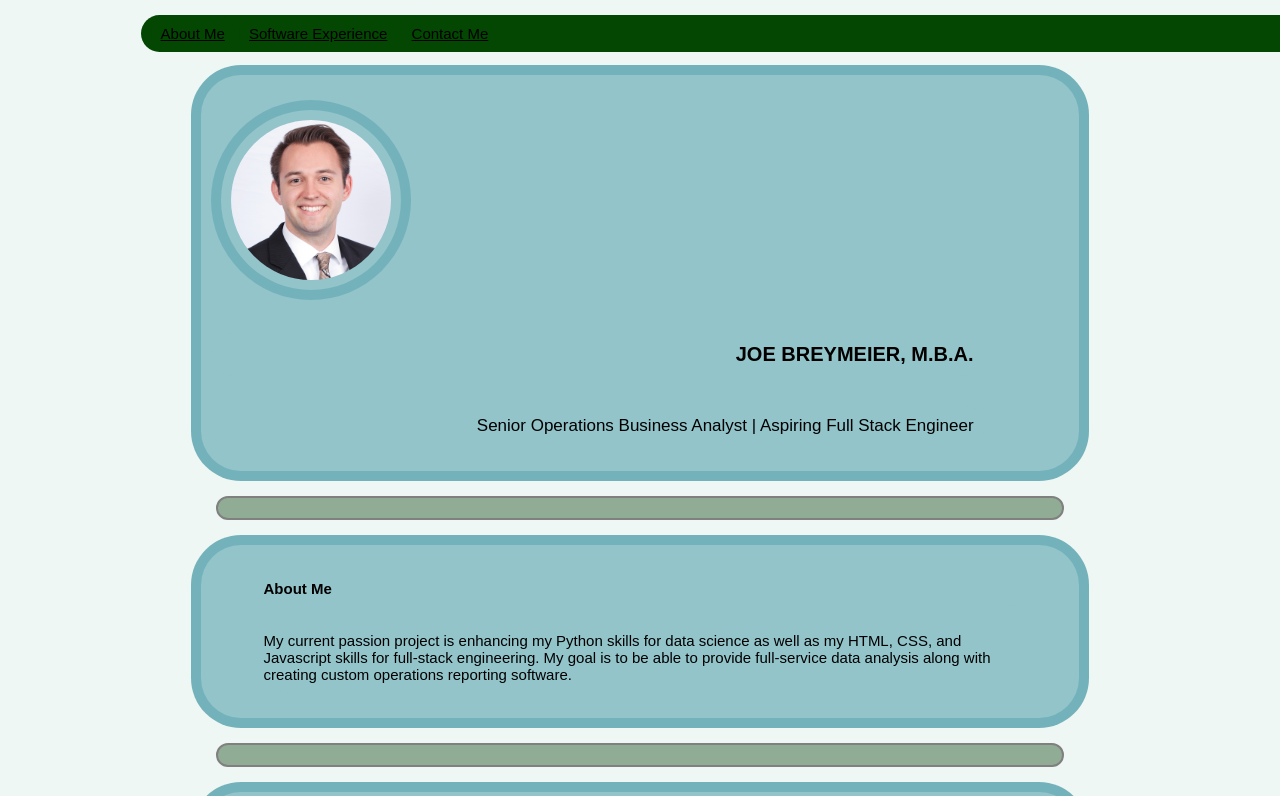
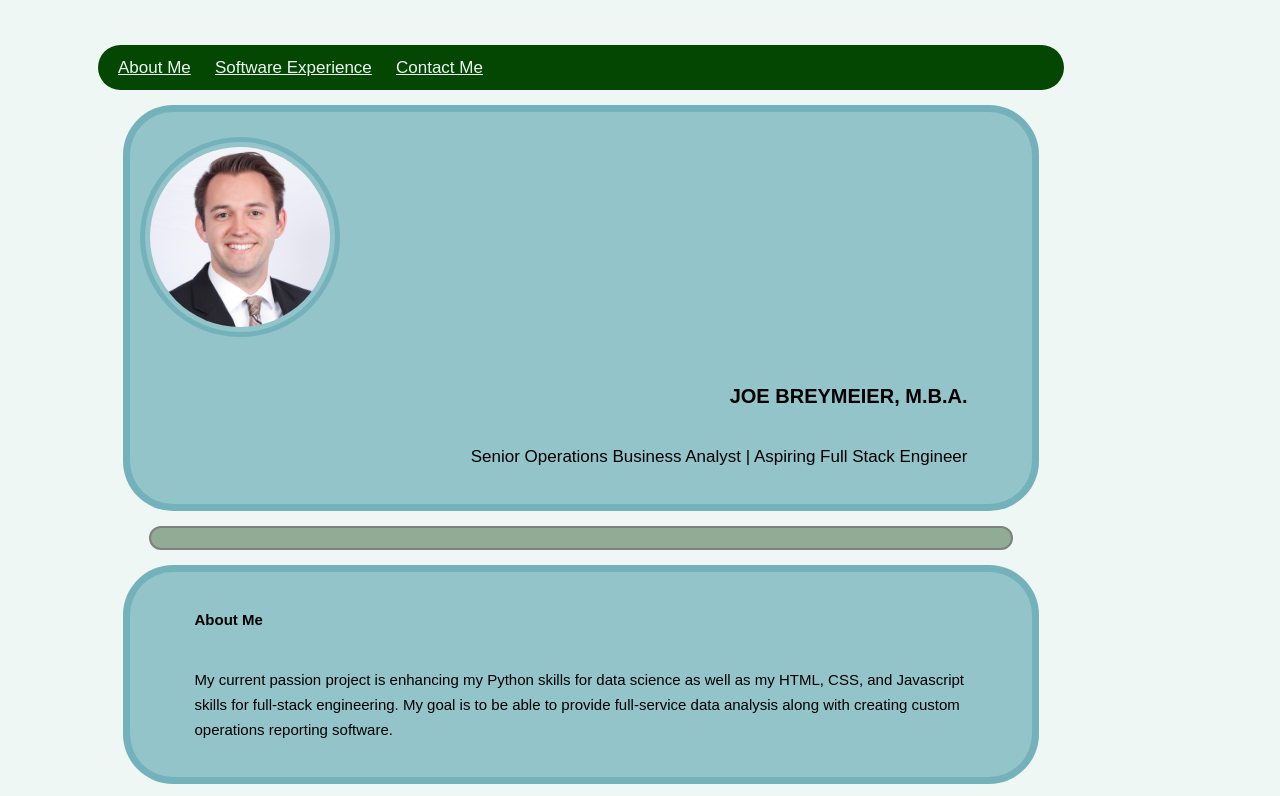
Before and after one commit to joeybrey/joeybrey.github.io, a plain HTML site: page index.html in a window 1280 px wide. Shown: the top 796 px of the page. Drawn offline with Linux system fonts and the light colour scheme.

Commit message:
commit on 'main'

```diff
--- a/Sources/CSS/Portfolio.css
+++ b/Sources/CSS/Portfolio.css
@@ -10,20 +10,26 @@
     font-size: 15px;
     text-align: left;
     width: 90%;
+    line-height: 25px;
+}
+
+html {
+    padding: 0px;
+    margin: 5px;
 }
 
 header {
     background-color: rgb(3, 71, 3);
-    width: 100%;
-    position: fixed;
-    top: 0;
+    width: 95%;
+    position: sticky;
+    top: 7px;
 }
 
 .bubble {
     background-color: rgb(146, 196, 202);
     z-index: 1;
     width: 90%;
-    border: 10px solid rgba(10, 116, 134, 0.219);
+    border: 7px solid rgba(10, 116, 134, 0.219);
 }
 
 .contents {
@@ -34,20 +40,19 @@ header {
 
 #headshot {
     width: 200px;
-    border: 10px solid rgba(10, 116, 134, 0.219);
+    border: 5px solid rgba(10, 116, 134, 0.219);
     border-radius: 50%;
+    padding: 5px;
 }
 
 #name {
     text-transform: uppercase;
-    display: inline-block;
     font-size: 20px;
     text-align: right;
 }
 
 #job-title {
     font-weight: 500;
-    display: inline-block;
     font-size: 17px;
     text-align: right;
 }
@@ -73,6 +78,8 @@ footer {
 a {
     background-color: rgb(3, 71, 3);
     text-align: center;
+    color: rgb(238, 247, 243);
+    font-size: 17px;
 }
 
 hr {
@@ -80,3 +87,7 @@ hr {
     background-color: rgb(145, 172, 149);
     width: 85%;
 }
+
+p {
+    line-height: 25px;
+}
```
